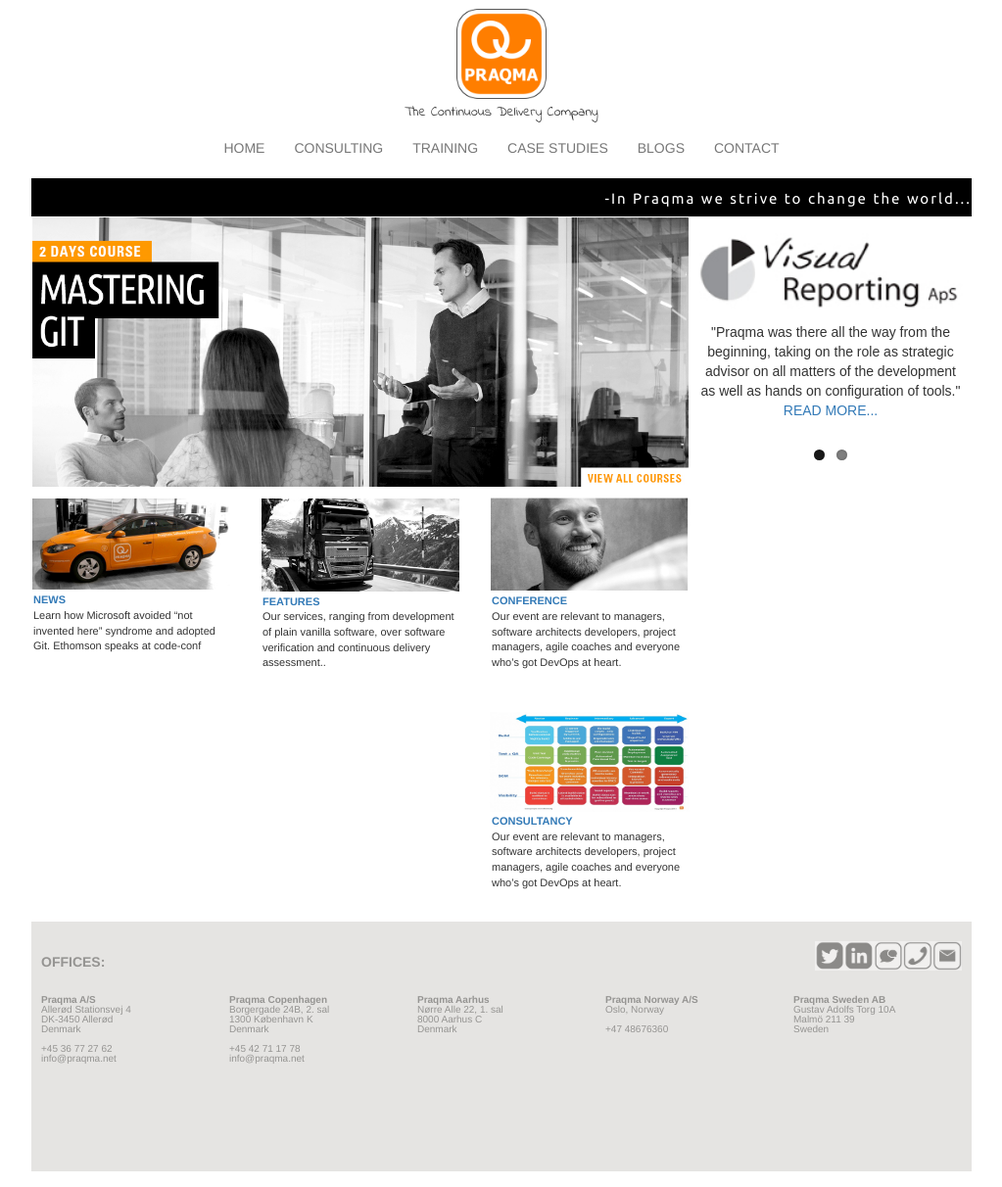
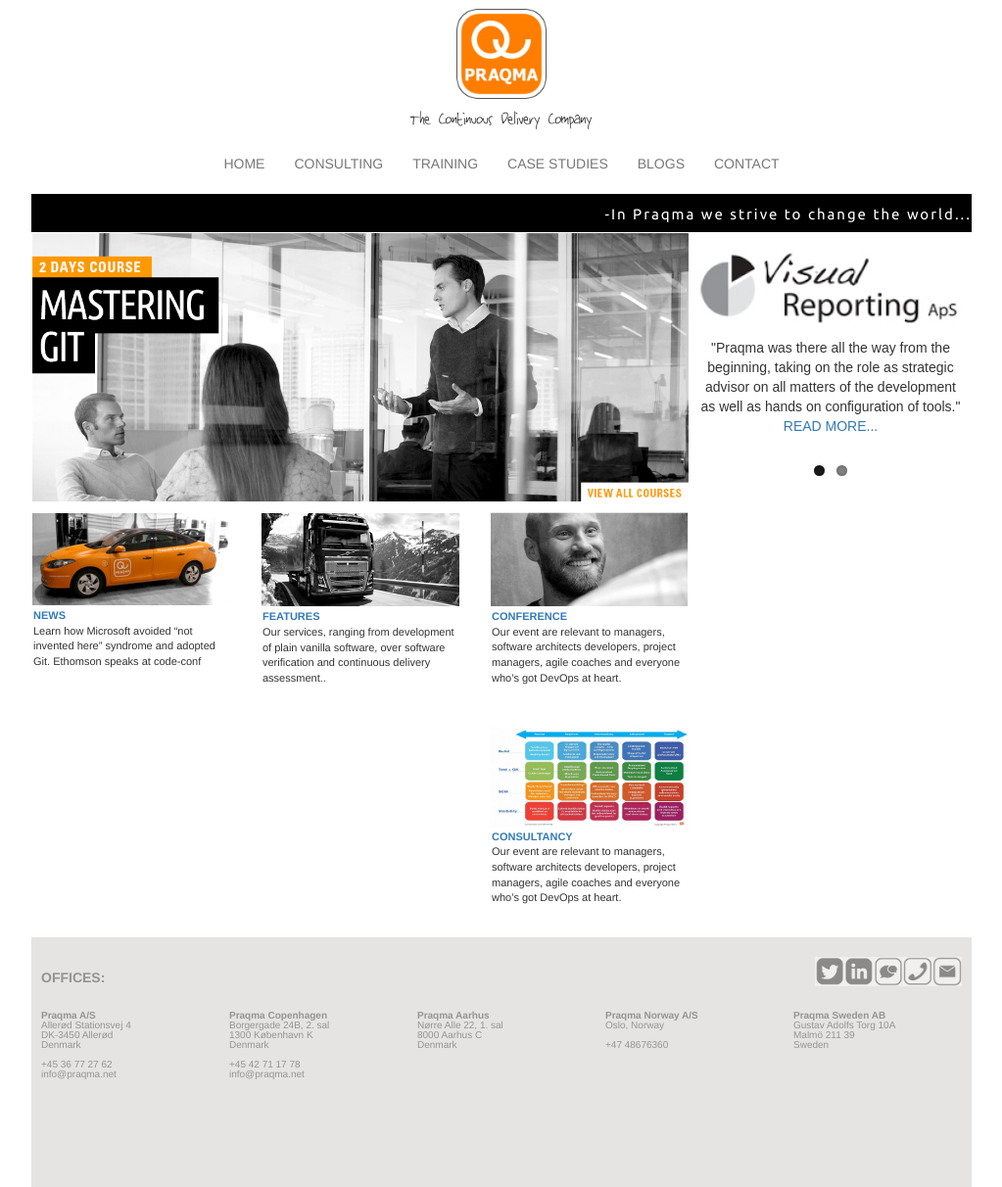
Before and after one commit to lakruzz/blogs, a Jekyll site: the page built from index.md, in a window 1280 px wide. Shown: the whole page at 98% size, without its empty margins (128-1151 px from the left). Built offline with Jekyll 4.4.1, drawn with Linux system fonts in a browser that asks for light colours.

Commit message:
Squashed commit of the following:
commit 06f79bd450062bc803b629af2faff902d29d92db
Author: Ali <ali@praqma.net>
Date:   Mon Sep 21 19:07:07 2015 +0200

    font added

commit f1406ae77365d92438be1e451b4522a4b740f28c
Merge: 53037c8 f52a08d
Author: Ali <ali@praqma.net>
Date:   Mon Sep 21 17:32:54 2015 +0200

    Merge branch 'master' of github.com:Praqma/praqma.github.io

commit 53037c8bc4a7dbc620909d76fc19ed51e149290c
Author: Ali <ali@praqma.net>
Date:   Mon Sep 21 17:16:14 2015 +0200

    style changes

commit 5815b97a466b6bdf8559d67922033de1a9409a2f
Author: Ali <ali@praqma.net>
Date:   Mon Sep 21 16:53:40 2015 +0200

    icon tray improved

```diff
--- a/_sass/praqma/banner.scss
+++ b/_sass/praqma/banner.scss
@@ -1,14 +1,13 @@
 
 @charset "utf-8";
-
-
 /*banner*/
-$banner-font-stack: 'Indie Flower';
+$banner-font-stack: 'jinky', 'Indie Flower';
 $logo-width: 100px;
 $logo-height: 100px;
 $banner-color: white;
+$logo-font-size: 25px;
 /*menu*/
-$menu-font-stack: Arial;
+$menu-font-stack:  Arial;
 $menu-font-size: 17px;
 $menu-font-color: #454545;
 $hover-color: orange;
@@ -27,6 +26,7 @@
   background-color: $banner-color;
 .logo{
   font-family: $banner-font-stack;
+  font-size: $logo-font-size;
 img
 {
 width: $logo-width;
--- /dev/null
+++ b/_sass/praqma/fonts.scss
@@ -0,0 +1,5 @@
+@charset "utf-8";
+@font-face {
+  font-family: "jinky";
+  src: url('/assets/fonts/praqma-fonts/jinky.ttf') format('truetype');
+}
--- a/_sass/praqma/side-bar.scss
+++ b/_sass/praqma/side-bar.scss
@@ -6,7 +6,7 @@
 $side-bar-text-color: orange;
 $icon-size: 50px;
 $content-position: 15px;
-$comments-font: arial;
+$comments-font:  arial;
 .side-bar {
   clear: $side-bar-position;
   width: $side-bar-width;
--- a/css/praqma-styles.scss
+++ b/css/praqma-styles.scss
@@ -1,6 +1,7 @@
 ---
 # Only the main Sass file needs front matter (the dashes are enough)
 ---
+@import "praqma/fonts";
 @import "praqma/banner";
 @import "praqma/main-view";
 @import "praqma/side-bar";
@@ -15,7 +16,7 @@
   height: 100%;
   padding: 0;
   margin: 0;
-}
+  }
 .main-frame {
   background-color: $main-frame-color;
   margin-right: $margin;
```
Also changed, not shown: assets/fonts/praqma-fonts/jinky.ttf (added), 1 other file.
